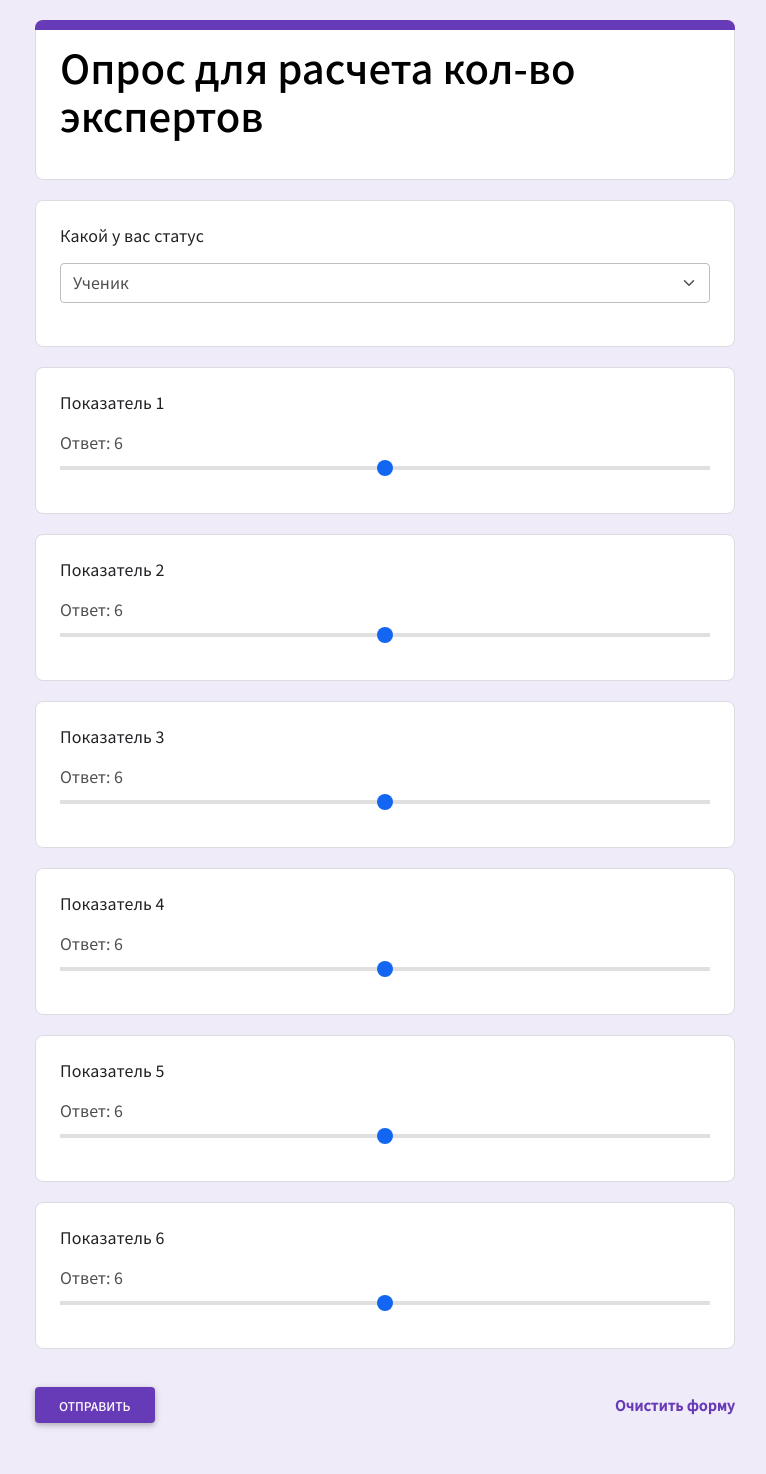
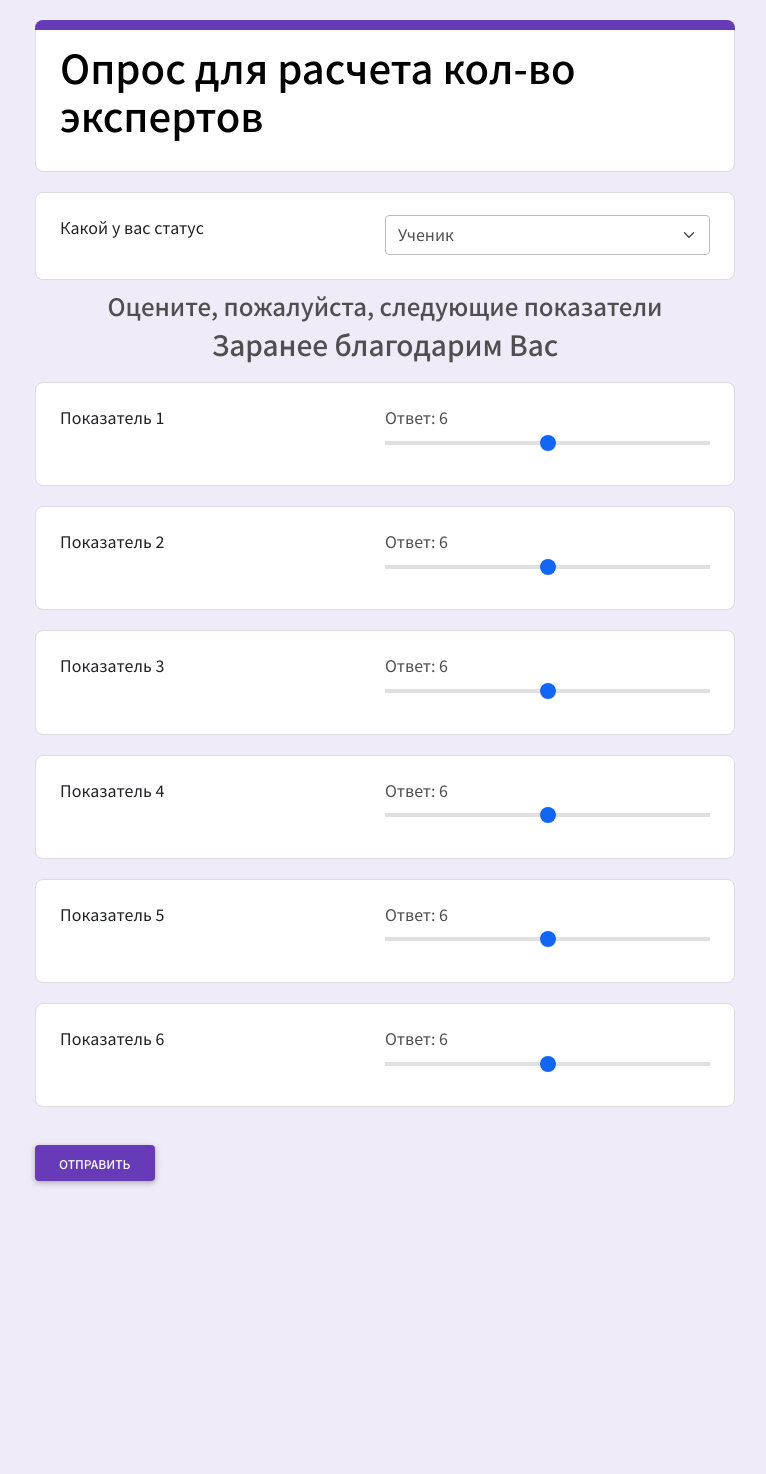
Before and after one commit to Cheltsov/diplombor, a Django app: page /user/polls/37/ in a window 1280 px wide. Shown: the whole page, without its empty margins (255-1021 px from the left). After the commit the page ends 1186 px from the top, so only its background shows below. Run offline with Django 3.2, Linux system fonts and the light colour scheme; data comes from the database, SQL or seed files in the repository; both versions use the stored data as it was after the commit; some libraries are stand-ins or nearby versions.

Commit message:
fix small defect

```diff
--- a/static/user/css/main.css
+++ b/static/user/css/main.css
@@ -2,6 +2,10 @@
 
 body {
     font-family: 'Noto Sans JP', sans-serif;
+}
+
+.min-height-auto {
+    min-height: auto !important;
 }
 
 .head-form {
@@ -15,6 +19,7 @@
     position: relative;
     width: 700px;
     min-height: 147px;
+    display: flex;
 }
 
 .color-line {
@@ -35,6 +40,10 @@
     line-height: 24px;
     color: #202124;
     font-weight: 400;
+    width: 50%;
+}
+.head-form > .form-group {
+    width: 50%;
 }
 
 .btn-secondary {
--- a/templates/adminer/category/category.html
+++ b/templates/adminer/category/category.html
@@ -32,7 +32,7 @@
                 {% for category in categories %}
                     <tr>
                         <th scope="row">{{ category.id }}</th>
-                        <td class="text-center">{{ category.title }}</td>
+                        <td class="text-left">{{ category.title }}</td>
                         <td class="text-center">{{ category.date_created|date:'Y-m-d H:i'}}</td>
                         <td class="text-center">{{ category.date_updated|date:'Y-m-d H:i' }}</td>
                         <td>
--- a/templates/adminer/pattern/pattern.html
+++ b/templates/adminer/pattern/pattern.html
@@ -32,7 +32,7 @@
                 {% for pattern in patterns %}
                     <tr>
                         <th scope="row">{{ pattern.id }}</th>
-                        <td class="text-center">{{ pattern.title }}</td>
+                        <td class="text-left">{{ pattern.title }}</td>
                         <td class="text-center">{{ pattern.date_created|date:'Y-m-d H:i'}}</td>
                         <td class="text-center">{{ pattern.date_update|date:'Y-m-d H:i' }}</td>
                         <td>
--- a/templates/adminer/pattern/pattern_create.html
+++ b/templates/adminer/pattern/pattern_create.html
@@ -29,7 +29,7 @@
                 <div class="d-flex mt-3">
                     <a href="{% url 'adminer:pattern' %}" type="submit" class="btn btn-secondary"
                        style="margin-right: 5px;">Отмена</a>
-                    <button type="submit" class="btn btn-primary">Сохранить</button>
+                    <button type="submit" class="btn btn-primary" id="form_pattern_edit_send_pat">Сохранить</button>
                 </div>
             </form>
             <br>
--- a/templates/adminer/pattern/pattern_edit.html
+++ b/templates/adminer/pattern/pattern_edit.html
@@ -27,7 +27,8 @@
                 <div class="d-flex mt-3">
                     <a href="{% url 'adminer:pattern' %}" type="submit" class="btn btn-secondary"
                        style="margin-right: 5px;">Отмена</a>
-                    <button type="submit" class="btn btn-primary">Сохранить</button>
+                    <button type="submit" class="btn btn-success" id="form_pattern_edit_reload_pat" style="margin-right: 5px;">Обновить</button>
+                    <button type="submit" class="btn btn-primary" id="form_pattern_edit_send_pat">Сохранить</button>
                 </div>
             </form>
             <br>
--- a/templates/adminer/polls/polls.html
+++ b/templates/adminer/polls/polls.html
@@ -54,7 +54,7 @@
                         {% for poll in polls %}
                             <tr>
                                 <th scope="row">{{ poll.id }}</th>
-                                <td class="text-center"><a href="{% url "adminer:polls_show" poll.id %}">{{ poll.title }}</a></td>
+                                <td class="text-left"><a href="{% url "adminer:polls_show" poll.id %}">{{ poll.title }}</a></td>
                                 <td class="text-center">{{ poll.date_created|date:'Y-m-d H:i' }}</td>
                                 <td class="text-center">{{ poll.date_updated|date:'Y-m-d H:i' }}</td>
                                 <td>
@@ -98,7 +98,7 @@
                         {% for poll in polls_start %}
                             <tr>
                                 <th scope="row">{{ poll.id }}</th>
-                                <td class="text-center"><a href="{% url "adminer:polls_show" poll.id %}">{{ poll.title }}</a></td>
+                                <td class="text-left"><a href="{% url "adminer:polls_show" poll.id %}">{{ poll.title }}</a></td>
                                 <td class="text-center">{{ poll.date_created|date:'Y-m-d H:i' }}</td>
                                 <td class="text-center">{{ poll.date_updated|date:'Y-m-d H:i' }}</td>
                                 <td>
@@ -145,7 +145,7 @@
                         {% for poll in polls_end %}
                             <tr>
                                 <th scope="row">{{ poll.id }}</th>
-                                <td class="text-center"><a href="{% url "adminer:polls_show" poll.id %}">{{ poll.title }}</a></td>
+                                <td class="text-left"><a href="{% url "adminer:polls_show" poll.id %}">{{ poll.title }}</a></td>
                                 <td class="text-center">{{ poll.date_created|date:'Y-m-d H:i' }}</td>
                                 <td class="text-center">{{ poll.date_updated|date:'Y-m-d H:i' }}</td>
                                 <td>
--- a/templates/adminer/polls/polls_create.html
+++ b/templates/adminer/polls/polls_create.html
@@ -65,7 +65,7 @@
                 <div class="d-flex mt-3">
                     <a href="{% url 'adminer:polls' %}" type="submit" class="btn btn-secondary"
                        style="margin-right: 5px;">Отмена</a>
-                    <button type="submit" class="btn btn-primary">Сохранить</button>
+                    <button type="submit" class="btn btn-primary" id="form_pattern_edit_send">Сохранить</button>
                 </div>
             </form>
             <br>
--- a/templates/adminer/question/edit.html
+++ b/templates/adminer/question/edit.html
@@ -27,7 +27,7 @@
                                    required placeholder="Введите текст оценки">
                             <input type="number" class="form-control" value="{{ answer.sort }}" min="0"
                                    name="question[{{ question.id }}]['sort'][{{ answer.id }}]"
-                                   required placeholder="Сорт." style="width: 90px; margin-left: 5px">
+                                   placeholder="Сорт." style="width: 90px; margin-left: 5px" title="Сортировка">
                             <button class="btn btn-danger answer_delete" data-id="{{ answer.id }}"
                                     data-question="{{ question.id }}"><i class="fas fa-trash-alt"></i>
                             </button>
--- a/templates/user/index.html
+++ b/templates/user/index.html
@@ -13,8 +13,8 @@
             <form url="{% url 'user:create_user_answer' poll.id %}" method="post" id="form_answer">
                 {% csrf_token %}
                 {% for question in categories_question %}
-                    <div class="head-form">
-                        <p class="question">{{ question.title }}</p>
+                    <div class="head-form min-height-auto">
+                        <div class="question">{{ question.title }}</div>
                         <div class="form-group">
                             <select class="form-select" data-question="{{ question.id }}" data-is-category="1" data-category="{{ question.id_category }}">
                                 {% for answer in question.answers %}
@@ -25,9 +25,14 @@
                     </div>
                 {% endfor %}
 
+                <div class="text-center">
+                    <h4>Оцените, пожалуйста, следующие показатели</h4>
+                    <h3>Заранее благодарим Вас</h3>
+                </div>
+
                 {% for question in poll.questions %}
-                    <div class="head-form">
-                        <p class="question">{{ question.title }}</p>
+                    <div class="head-form min-height-auto">
+                        <div class="question">{{ question.title }}</div>
                         {% if question.is_verbal %}
                             <div class="form-group">
                                 <select class="form-select" data-question="{{ question.id }}" data-is-category="0">
@@ -49,7 +54,6 @@
                 <br>
                 <div class="d-flex justify-content-between align-items-center block_btn_send_form">
                     <button type="submit" class="btn btn-secondary">Отправить</button>
-                    <a href="" class="clear-form">Очистить форму</a>
                 </div>
             </form>
             <br><br>
```
Also changed, not shown: static/adminer/js/pattern_edit.js (+35 -14 lines), templates/adminer/polls/polls_edit.html (+10 -9 lines), templates/adminer/question/create.html (+4 -4 lines), db.sqlite3.
